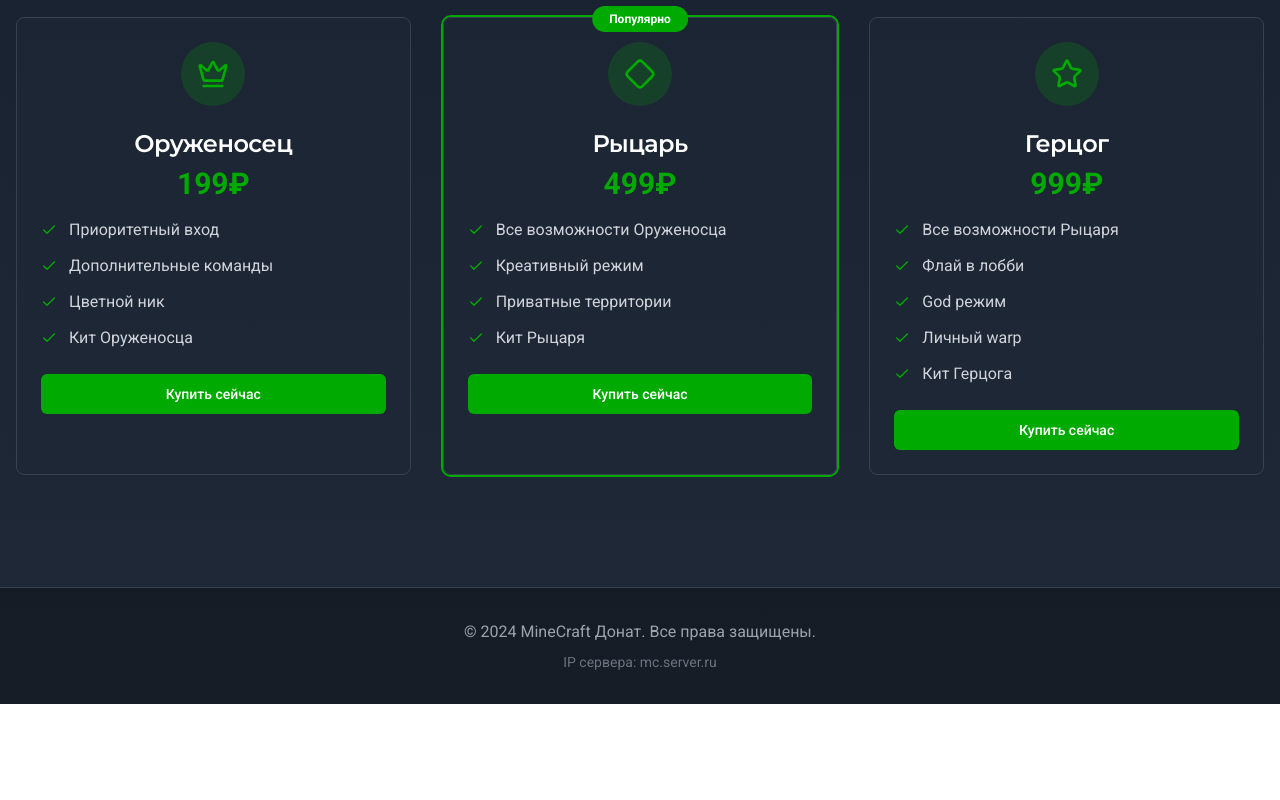
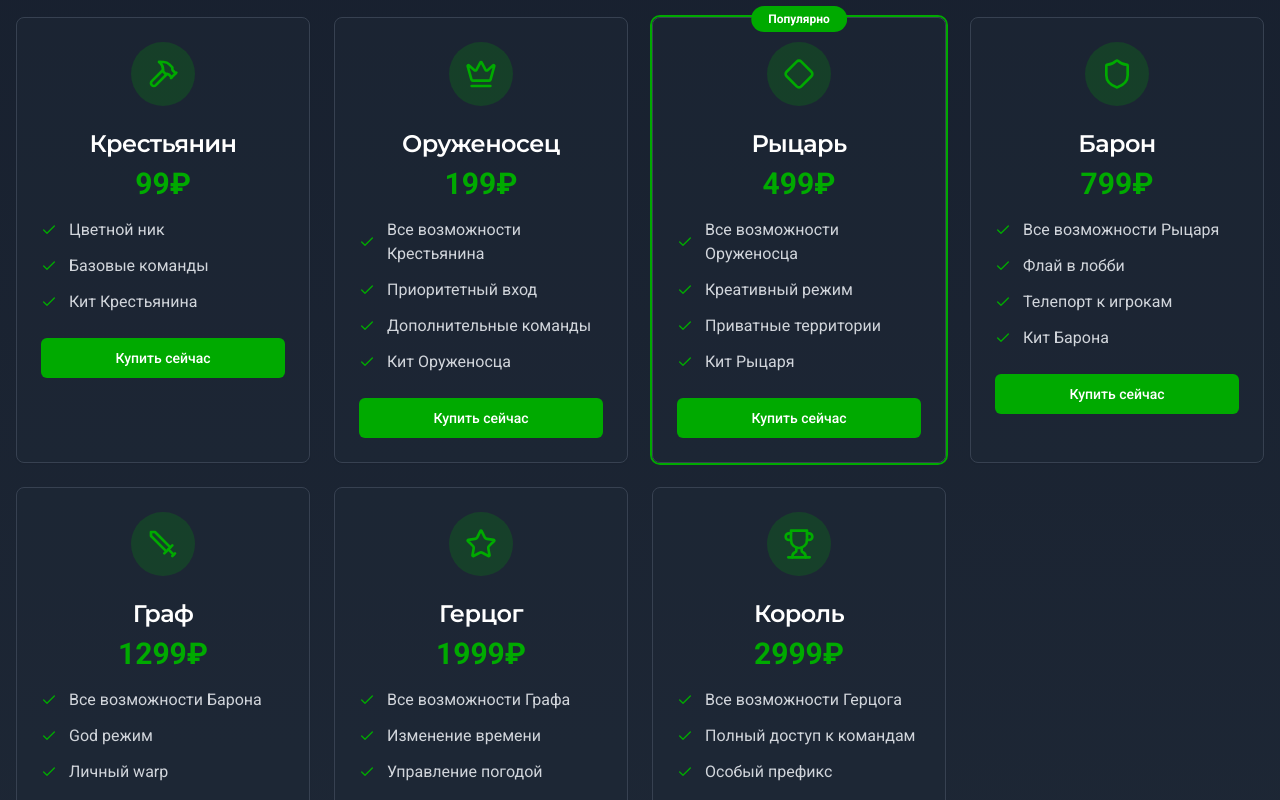
Before and after one commit to pr-poehali-dev/minecraft-donation-site-15, a React (Vite) app: page / in a window 1280 px wide. Shown: the part 1240-2040 px from the top of the page. Before the commit the page ends 1944 px from the top, so only its background shows below. Built offline with nearby package versions, Linux system fonts and the light colour scheme.

Commit message:
Расширение прав доступа

```diff
--- a/src/pages/Index.tsx
+++ b/src/pages/Index.tsx
@@ -20,14 +20,22 @@ const Index = () => {
   const privileges = [
     {
       id: 1,
+      name: 'Крестьянин',
+      price: 99,
+      features: ['Цветной ник', 'Базовые команды', 'Кит Крестьянина'],
+      popular: false,
+      icon: 'Hammer'
+    },
+    {
+      id: 2,
       name: 'Оруженосец',
       price: 199,
-      features: ['Приоритетный вход', 'Дополнительные команды', 'Цветной ник', 'Кит Оруженосца'],
+      features: ['Все возможности Крестьянина', 'Приоритетный вход', 'Дополнительные команды', 'Кит Оруженосца'],
       popular: false,
       icon: 'Crown'
     },
     {
-      id: 2,
+      id: 3,
       name: 'Рыцарь',
       price: 499,
       features: ['Все возможности Оруженосца', 'Креативный режим', 'Приватные территории', 'Кит Рыцаря'],
@@ -35,12 +43,36 @@ const Index = () => {
       icon: 'Diamond'
     },
     {
-      id: 3,
+      id: 4,
+      name: 'Барон',
+      price: 799,
+      features: ['Все возможности Рыцаря', 'Флай в лобби', 'Телепорт к игрокам', 'Кит Барона'],
+      popular: false,
+      icon: 'Shield'
+    },
+    {
+      id: 5,
+      name: 'Граф',
+      price: 1299,
+      features: ['Все возможности Барона', 'God режим', 'Личный warp', 'Невидимость', 'Кит Графа'],
+      popular: false,
+      icon: 'Sword'
+    },
+    {
+      id: 6,
       name: 'Герцог',
-      price: 999,
-      features: ['Все возможности Рыцаря', 'Флай в лобби', 'God режим', 'Личный warp', 'Кит Герцога'],
+      price: 1999,
+      features: ['Все возможности Графа', 'Изменение времени', 'Управление погодой', 'Кит Герцога'],
       popular: false,
       icon: 'Star'
+    },
+    {
+      id: 7,
+      name: 'Король',
+      price: 2999,
+      features: ['Все возможности Герцога', 'Полный доступ к командам', 'Особый префикс', 'Королевский кит'],
+      popular: false,
+      icon: 'Trophy'
     }
   ];
 
@@ -218,7 +250,7 @@ const Index = () => {
         {activeSection === 'privileges' && (
           <section className="animate-fade-in">
             <h3 className="text-3xl font-bold text-white mb-8 text-center">Выберите привилегию</h3>
-            <div className="grid md:grid-cols-3 gap-8">
+            <div className="grid md:grid-cols-3 lg:grid-cols-4 gap-6">
               {privileges.map((privilege) => (
                 <Card key={privilege.id} className={`relative bg-gray-800/50 border-gray-700 hover:border-primary/50 transition-all hover:scale-105 ${privilege.popular ? 'ring-2 ring-primary' : ''}`}>
                   {privilege.popular && (
```
